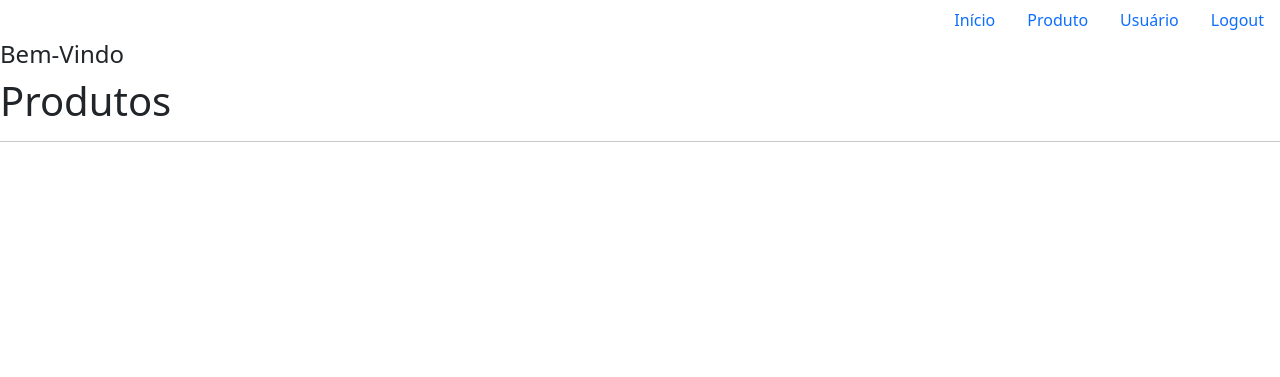
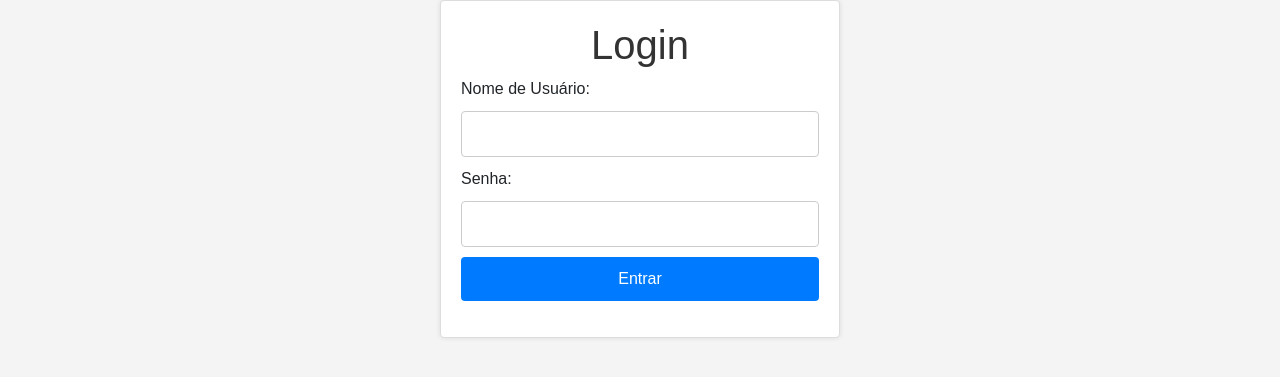
Before and after one commit to Jonathan9510/loja-verde, a PHP site: page / in a window 1280 px wide. Shown: the top 377 px of the page. Run offline with PHP 8.4, Linux system fonts and the light colour scheme; data that the repository does not hold is empty.

Commit message:
getCodigo

```diff
--- a/application/controllers/LoginController.php
+++ b/application/controllers/LoginController.php
@@ -0,0 +1,50 @@
+<?php
+
+use Application\core\Controller;
+use Application\dao\UsuarioDAO;
+use Application\models\Usuario;
+
+class LoginController extends Controller
+{
+
+    const HOME_URL = "/home";
+    const ERRO_URL = "/login";
+
+    public function index()
+    {
+        if ($_SERVER['REQUEST_METHOD'] === 'POST') {
+            if (!isset($_SESSION)) session_start();
+
+            $login = $_POST['login'];
+            $senha = $_POST['senha'];
+
+
+            if ($this->validateUser($login, $senha)) {
+                $_SESSION["usuario"] = $login;
+                $_SESSION["userLogado"] = true;
+                header("Location: " . self::HOME_URL);
+                exit();
+            } else {
+                if (!isset($_SESSION)) session_start();
+                session_unset();
+                session_destroy();
+                header("Location: " . self::ERRO_URL.'?erro=Credenciais inválidas. Tente novamente');
+            }
+        }
+
+        $this->view('login/index');
+    }
+
+    public function validateUser($login, $senha)
+    {
+        $usuarioDAO = new UsuarioDAO();
+        $user = $usuarioDAO->findByLogin($login);
+
+        if ($user && $senha == $user->getSenha()) {
+            return true;
+        }
+
+        return false;
+    }
+}
+?>
--- a/application/controllers/ProdutoController.php
+++ b/application/controllers/ProdutoController.php
@@ -24,8 +24,10 @@ class ProdutoController extends Controller
         $nome = $_POST['nome_produto'];
         $marca = $_POST['marca'];
         $preco = $_POST['preco'];
+        $codigo = ['NULL'];
+        $img = ['NULL'];
         // COMO CONSTRUIR UM OBJETO PRODUTO AQUI
-        $produto = new Produto($nome, $marca, $preco);
+        $produto = new Produto($nome, $marca, $preco, $img, $codigo);
 
         $produtoDAO = new ProdutoDAO();
         $produtoDAO->salvar($produto);
@@ -51,7 +53,7 @@ class ProdutoController extends Controller
         $preco = filter_input(INPUT_POST, "preco");
 
         //CRIA O OBJETO
-        $produto = new Produto($nome, $marca, $preco);
+        $produto = new Produto($nome, $marca, $preco, $codigo);
         $produto->setCodigo($codigo);
         //CRIA O PRODUTO DAO
         $produtoDAO = new ProdutoDAO();
--- a/application/core/App.php
+++ b/application/core/App.php
@@ -4,7 +4,7 @@ namespace Application\core;
 
 class App
 {
-    protected $controller = 'HomeController';
+    protected $controller = 'LoginController';
     protected $method = 'index';
     protected $page404 = false;
     protected $params = [];
--- a/application/dao/ProdutoDAO.php
+++ b/application/dao/ProdutoDAO.php
@@ -37,7 +37,7 @@ class ProdutoDAO {
 
         $produtos = [];
         while ($row = $result->fetch_assoc()) {
-            $produto = new Produto($row["nome"], $row["marca"], $row["preco"]);
+            $produto = new Produto($row["nome"], $row["marca"], $row["preco"], $row["img"]);
             $produto->setCodigo($row["codigo"]);
             array_push($produtos, $produto);
         }
@@ -56,7 +56,7 @@ class ProdutoDAO {
         $result = $stmt->get_result();
         $row = $result->fetch_assoc();
 
-        $produto = new Produto($row["nome"], $row["marca"], $row["preco"]);
+        $produto = new Produto($row["nome"], $row["marca"], $row["preco"], $row["codigo"]);
         $produto->setCodigo($row["codigo"]);
         return $produto;
     }
--- a/application/views/home/index.php
+++ b/application/views/home/index.php
@@ -11,7 +11,7 @@ include $base . '\..\layout\menu.php';
 </head>
 
 <body>
-    <h4> Bem-Vindo </h4>
+    <h4> Bem-Vindo <?= isset($_SESSION["usuario"]) ? $_SESSION["usuario"] : ''; ?> </h4>
     <h1> Produtos </h1>
     <hr />
 
@@ -19,8 +19,8 @@ include $base . '\..\layout\menu.php';
         <div class="row">
             <?php foreach ($data['produtos'] as $produto) { ?>
                 <div class="col-3">
-                    <div class="card" style="width: 18rem;">
-                        <img class="card-img-top" src="https://www.techsmith.com/blog/wp-content/uploads/2022/03/resize-image.png" alt="Card image cap">
+                    <div class="card mt-4" style="width: 18rem;">
+                        <img class="card-img-top" src="<?= $produto->getImagem() ?>" alt="Card image cap" height="210px">
                         <div class="card-body">
                             <h5 class="card-title"><?= $produto->getNome() ?></h5>
                             <p class="card-text"><?= $produto->getMarca() ?></p>
--- a/application/views/layout/menu.php
+++ b/application/views/layout/menu.php
@@ -1,3 +1,12 @@
+<?php
+if (!isset($_SESSION)) session_start();
+
+if (isset($_SESSION["userLogado"]) == false) {
+  header("Location: /login");
+}
+
+?>
+
 <ul class="nav justify-content-end">
   <li class="nav-item">
     <a class="nav-link active" aria-current="page" href="/home/index">Início</a>
@@ -9,6 +18,6 @@
     <a class="nav-link" href="/usuario/"> Usuário </a>
   </li>
   <li class="nav-item">
-    <a class="nav-link" href="../login/logout.php">Logout</a>
+    <a class="nav-link" href="../logout"> Logout</a>
   </li>
 </ul>
--- a/application/views/login/index.php
+++ b/application/views/login/index.php
@@ -1,25 +1,12 @@
 <?php
-session_start();
+$loginController = new LoginController();
 
-$allowed_username = "user";
-$allowed_password = "senha";
-
-if ($_SERVER['REQUEST_METHOD'] === 'POST' && isset($_POST['username']) && isset($_POST['password'])) {
-    $username = $_POST['username'];
-    $password = $_POST['password'];
-
-
-    if ($username === $allowed_username && $password === $allowed_password) {
-        $_SESSION['user'] = $username;
-        header('Location: index.php');
-        exit;
-    } else {
-        echo "Credenciais inválidas. Tente novamente.";
-    }
+if ($_SERVER['REQUEST_METHOD'] === 'POST') {
+    $loginController->index();
 }
 ?>
 
-<!DOCTYPE html>
+
 <html>
 <head>
     <title>Login</title>
@@ -67,11 +54,19 @@ if ($_SERVER['REQUEST_METHOD'] === 'POST' && isset($_POST['username']) && isset(
 <body>
     <div class="login-container">
         <h1>Login</h1>
+        <?php if(isset($_GET['erro'])) {?>
+            <div class="alert alert-danger alert-dismissible fade show" role="alert">
+                <strong>Error: </strong> <?= $_GET['erro']; ?>
+                <button type="button" class="close" data-dismiss="alert" aria-label="Close">
+                    <span aria-hidden="true">&times;</span>
+                </button>
+            </div>
+        <?php }?>
         <form method="post">
-            <label for="username">Nome de Usuário:</label>
-            <input type="text" name="username" id="username" required>
-            <label for="password">Senha:</label>
-            <input type="password" name="password" id="password" required>
+            <label for="login">Nome de Usuário:</label>
+            <input type="text" name="login" id="login" required>
+            <label for="senha">Senha:</label>
+            <input type="password" name="senha" id="senha" required>
             <input type="submit" value="Entrar">
         </form>
     </div>
--- a/application/views/login/logout.php
+++ /dev/null
@@ -1,6 +0,0 @@
-<?php
-$base = __DIR__;
-include $base . '\..\layout\menu.php';
-?>
-<html>
-</html>
--- a/application/views/produto/index.php
+++ b/application/views/produto/index.php
@@ -18,6 +18,7 @@ include $base . '\..\layout\menu.php';
     <table class="table">
         <thead>
             <th>Código</th>
+            <th>Imagem</th>
             <th>Nome</th>
             <th>Marca</th>
             <th>Preço</th>
@@ -28,6 +29,7 @@ include $base . '\..\layout\menu.php';
             <?php foreach ($data['produtos'] as $produto) { ?>
                 <tr>
                     <td><?= $produto->getCodigo() ?> </td>
+                    <td><img src="<?= $produto->getImagem() ?>" class="rounded-circle" width="80px"> </td>
                     <td><?= $produto->getNome() ?> </td>
                     <td><?= $produto->getMarca() ?> </td>
                     <td><?= $produto->getPreco() ?> </td>
```
Also changed, not shown: application/dao/UsuarioDAO.php (+23 -4 lines), application/models/Produto.php (+7 -1 lines), application/views/logout/index.php (added, +8 -0 lines), application/views/login/autentica.php (deleted).
